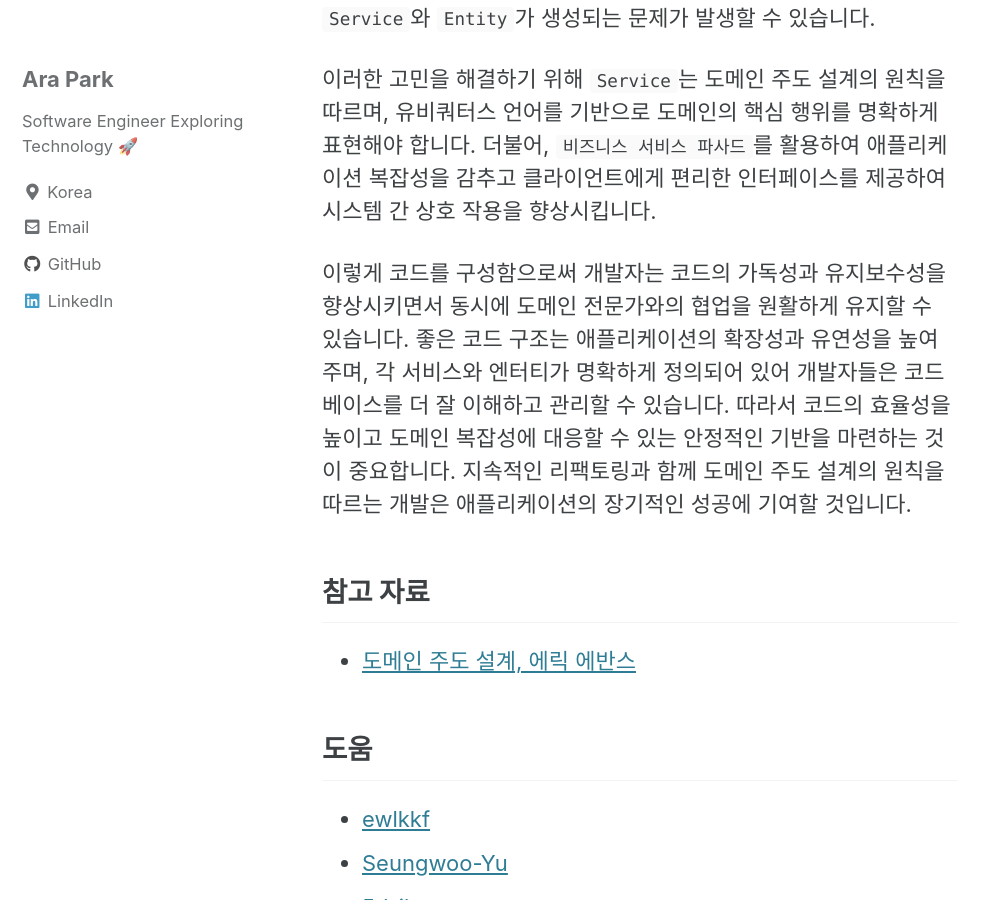
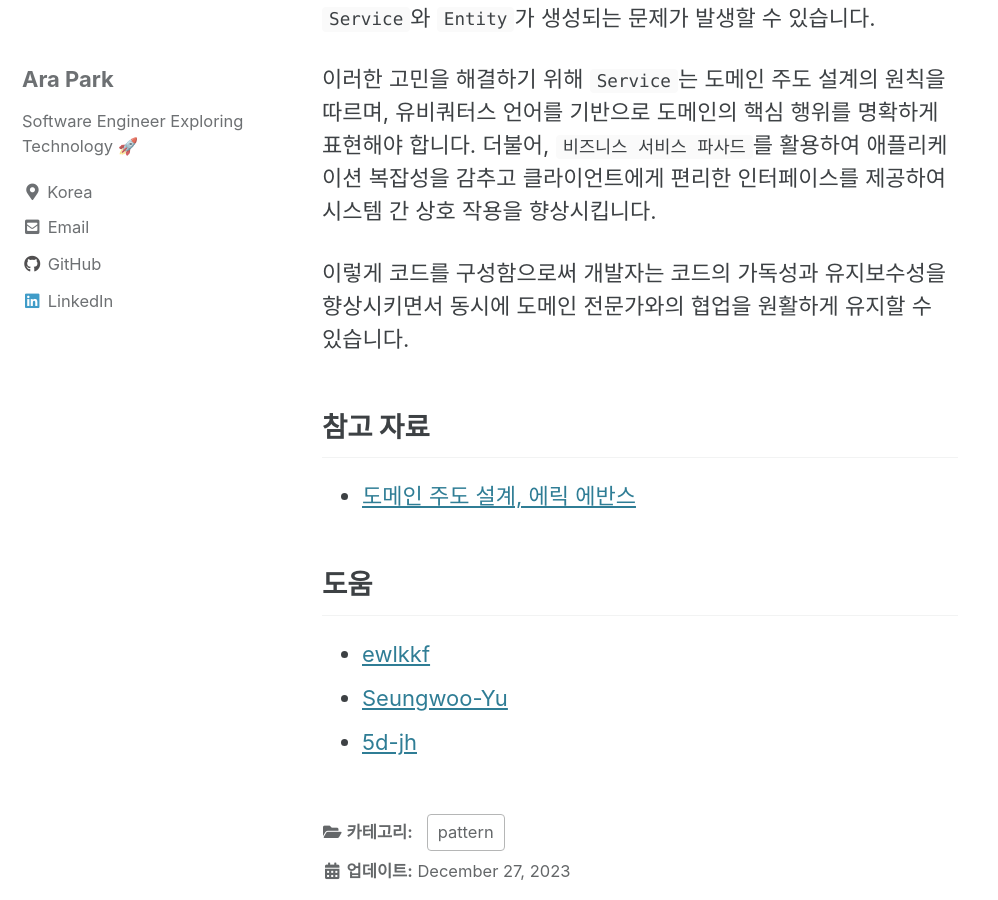
Before and after one commit to siyul-park/siyul-park.github.io, a Jekyll site: the page built from _posts/2023-12-28-service-with-ddd.md, in a window 1280 px wide and 900 px high, scrolled down 4645 px. Shown: the whole window, without its empty margins (0-998 px from the left). Built offline with Jekyll 4.4.1, drawn with Linux system fonts in a browser that asks for light colours; cached includes are drawn as plain includes; comment, search, counter and statistics services are not loaded.

Commit message:
fix: improve readablity service with ddd

```diff
--- a/_posts/2023-12-28-service-with-ddd.md
+++ b/_posts/2023-12-28-service-with-ddd.md
@@ -104,7 +104,7 @@ Spring Boot에서는 `Controller`, `Service`, `Repository`, `Entity`가 각 도
 
 이러한 고민을 해결하기 위해 `Service`는 도메인 주도 설계의 원칙을 따르며, 유비쿼터스 언어를 기반으로 도메인의 핵심 행위를 명확하게 표현해야 합니다. 더불어, `비즈니스 서비스 파사드`를 활용하여 애플리케이션 복잡성을 감추고 클라이언트에게 편리한 인터페이스를 제공하여 시스템 간 상호 작용을 향상시킵니다.
 
-이렇게 코드를 구성함으로써 개발자는 코드의 가독성과 유지보수성을 향상시키면서 동시에 도메인 전문가와의 협업을 원활하게 유지할 수 있습니다. 좋은 코드 구조는 애플리케이션의 확장성과 유연성을 높여주며, 각 서비스와 엔터티가 명확하게 정의되어 있어 개발자들은 코드베이스를 더 잘 이해하고 관리할 수 있습니다. 따라서 코드의 효율성을 높이고 도메인 복잡성에 대응할 수 있는 안정적인 기반을 마련하는 것이 중요합니다. 지속적인 리팩토링과 함께 도메인 주도 설계의 원칙을 따르는 개발은 애플리케이션의 장기적인 성공에 기여할 것입니다.
+이렇게 코드를 구성함으로써 개발자는 코드의 가독성과 유지보수성을 향상시키면서 동시에 도메인 전문가와의 협업을 원활하게 유지할 수 있습니다.
 
 ## 참고 자료
 
```
